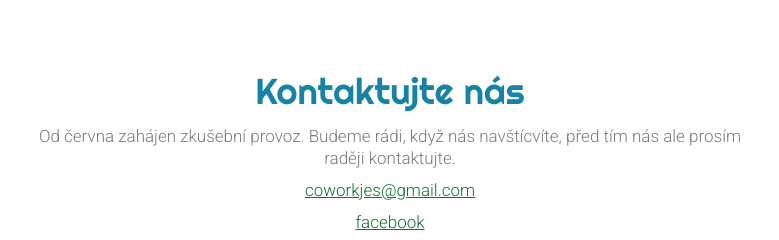
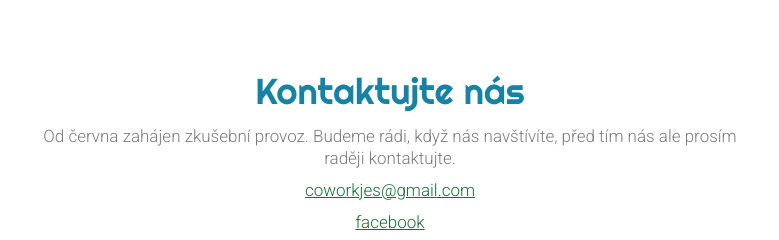
Before and after one commit to coworkjes/coworkjes.github.io, a plain HTML site: page index.html in a window 1280 px wide. Shown: the part 1020-1260 px from the top of the page, 250-1029 px from the left. Drawn offline with Linux system fonts and the light colour scheme; some packages are replaced by stand-ins of ours.

Commit message:
typo fix

```diff
--- a/index.html
+++ b/index.html
@@ -69,7 +69,7 @@
       </div>
 
       <h2>Kontaktujte nás</h2>
-      <p> Od června zahájen zkušební provoz. Budeme rádi, když nás navštícvíte, před tím nás ale prosím raději kontaktujte.
+      <p> Od června zahájen zkušební provoz. Budeme rádi, když nás navštívíte, před tím nás ale prosím raději kontaktujte.
       <p><a href="mailto:coworkjes@gmail.com">coworkjes@gmail.com</a></p>
       <p><a href="https://www.facebook.com/Coworking-Jesen%C3%ADk-2282157462051139/">facebook</a></p>
 
```
